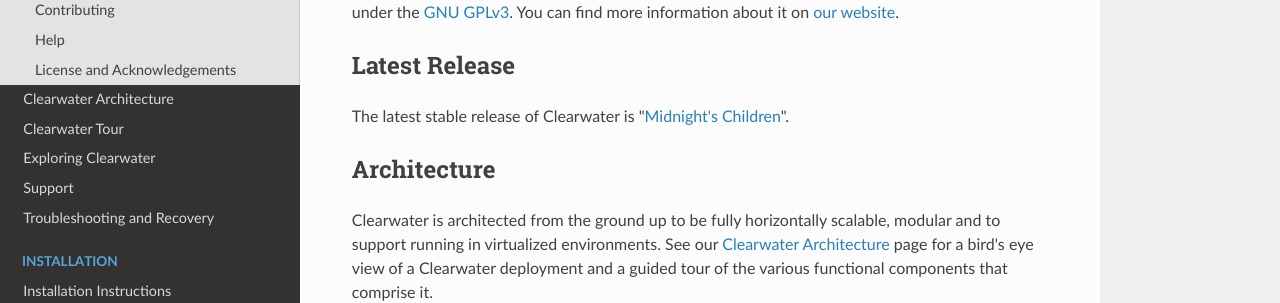
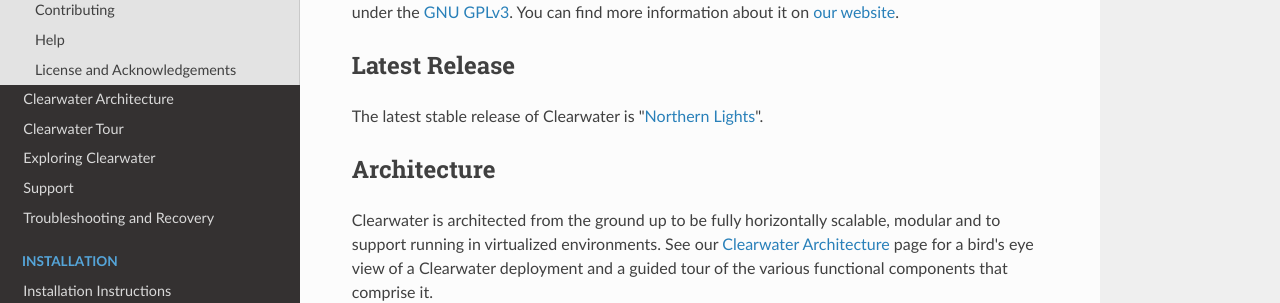
Before and after one commit to Metaswitch/clearwater-readthedocs, an MkDocs documentation site: the page built from docs/index.md, in a window 1280 px wide and 900 px high. Shown: the part 183-486 px from the top of the window. Built offline with MkDocs 1.6.1, drawn with Linux system fonts in a browser that asks for light colours; nearby versions of some CDN libraries; old or Windows-style settings are respelled for this version of MkDocs.

Commit message:
Update index.md
Update release name to Northern Lights

```diff
--- a/docs/index.md
+++ b/docs/index.md
@@ -4,7 +4,7 @@ Project Clearwater is an open-source IMS core, developed by [Metaswitch Networks
 
 ## Latest Release
 
-The latest stable release of Clearwater is "[Midnight's Children](http://www.goodreads.com/book/show/14836.Midnight_s_Children)".
+The latest stable release of Clearwater is "[Northern Lights](https://www.goodreads.com/book/show/70947.Northern_Lights)".
 
 ## Architecture
 
```
